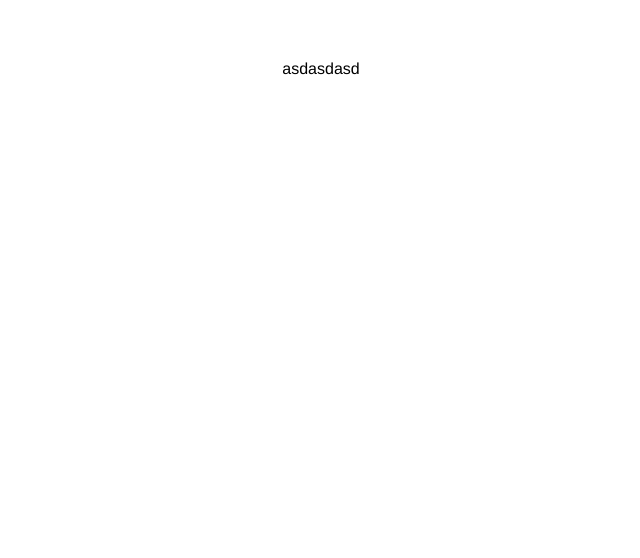
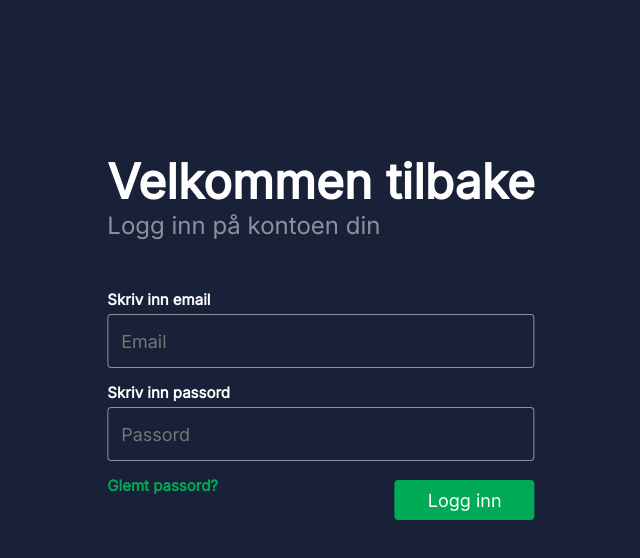
Before and after one commit to odinkvarving/Fullstack-voluntary-group-project, a Vue app in the folder frontend/rom-reservasjon-application/: page / in a window 1280 px wide. Shown: the top 558 px of the page, without its empty margins (319-959 px from the left). Built offline with nearby package versions, Linux system fonts and the light colour scheme.

Commit message:
Added first functionality to Login page and finished with style

```diff
--- a/frontend/rom-reservasjon-application/package.json
+++ b/frontend/rom-reservasjon-application/package.json
@@ -10,6 +10,7 @@
   "dependencies": {
     "core-js": "^3.6.5",
     "vue": "^2.6.11",
+    "vue-router": "^3.5.1",
     "vuex": "^3.6.2"
   },
   "devDependencies": {
--- a/frontend/rom-reservasjon-application/src/App.vue
+++ b/frontend/rom-reservasjon-application/src/App.vue
@@ -1,30 +1,29 @@
 <template>
-  <div id="app">
-    <p style="color: black">asdasdasd</p>
+  <div>
+    <router-view />
   </div>
 </template>
 
 <script>
 
 export default {
-  name: 'App',
+  name: "App",
   components: {
   },
-  data(){
+  /*data(){
     return {
       welcomeText: this.$store.state.welcomeText
     }
-  }
+  }*/
 }
 </script>
 
 <style>
-#app {
-  font-family: Avenir, Helvetica, Arial, sans-serif;
-  -webkit-font-smoothing: antialiased;
-  -moz-osx-font-smoothing: grayscale;
-  text-align: center;
-  color: #2c3e50;
-  margin-top: 60px;
-}
+  @import url("https://fonts.googleapis.com/css2?family=Inter"); /* :wght@300;400&display=swap */
+
+  body {
+    background-color: #192138;
+    font-family: "Inter";
+    color: white;
+  }
 </style>
--- /dev/null
+++ b/frontend/rom-reservasjon-application/src/components/LoginComponents/ErrorPopUp.vue
@@ -0,0 +1,43 @@
+<template>
+    <div class="error-popup">
+        <div class="error-popup-content">
+            <p id="close-btn" @click="closePopUp">X</p>
+            <h3>Et problem oppsto!</h3>
+            <p>Email eller passord er feil</p>
+        </div>
+    </div>
+</template>
+<script>
+    export default {
+        name: "ErrorPopUp",
+
+        methods: {
+            closePopUp() {
+                this.$emit("close-popup");
+            }
+        }
+    }
+</script>
+<style scoped>
+    .error-popup {
+        height: 150px;
+        width: 250px;
+        background-color: #222B45;
+        border: 1px solid #01AB55;
+        border-radius: 4px;
+        padding: 20px;
+    }
+    #close-btn {
+        float: right;
+        cursor: pointer;
+    }
+    #close-btn:hover {
+        color: red;
+    }
+    h3 {
+        margin: 0;
+    }
+    p {
+        margin: 0;
+    }
+</style>
--- a/frontend/rom-reservasjon-application/src/components/LoginComponents/LoginBox.vue
+++ b/frontend/rom-reservasjon-application/src/components/LoginComponents/LoginBox.vue
@@ -0,0 +1,151 @@
+<template>
+    <div>
+        <SuccessPopUp class="popup" v-show="isPopUpVisible"/>
+        <ErrorPopUp class="popup" v-show="isErrorVisible" v-on:close-popup="closePopUp"/>
+        <div id="login-box">
+            <h1>Velkommen tilbake</h1>
+            <p class="sub-title">Logg inn på kontoen din</p>
+            <div class="login-container">
+                <div id="email-container">
+                    <p class="text">Skriv inn email</p>
+                    <input type="text" class="input" id="email" placeholder="Email" v-model="emailInput" v-on:keyup.enter="loginAccount"/>
+                </div>
+                <div id="password-container">
+                    <p class="text">Skriv inn passord</p>
+                    <input type="text" class="input" id="password" placeholder="Passord" v-model="passwordInput" v-on:keyup.enter="loginAccount"/>
+                </div>
+            </div>
+            <p class="text" id="forgotten-password">Glemt passord?</p>
+            <button id="login-btn" @click="loginAccount">Logg inn</button>
+        </div>
+    </div>
+</template>
+<script>
+    import accountService from "../../services/AccountService.js";
+    import SuccessPopUp from "./SuccessPopUp.vue";
+    import ErrorPopUp from "./ErrorPopUp.vue";
+
+    export default {
+        name: "LoginBox",
+        components: {
+            SuccessPopUp,
+            ErrorPopUp
+        },
+        data() {
+            return {
+                isEmailValid: true,
+                isPasswordValid: true,
+                emailInput: "",
+                passwordInput: "",
+                isPopUpVisible: false,
+                isErrorVisible: false
+            }
+        },
+
+        methods: {
+            loginAccount() {
+                document.getElementById("login-box").style.filter = "blur(5px)";
+                this.isEmailValid = true;
+                this.isPopUpVisible = false;
+                this.isErrorVisible = false;
+                if (!this.validateEmail()) {
+                    this.isEmailValid = false;
+                    this.isErrorVisible = true;
+                }
+                if (this.isEmailValid) {
+                    //this.login();
+                    this.isPopUpVisible = true;
+                }
+            },
+
+            validateEmail() {
+                const re = /^(([^<>()[\]\\.,;:\s@"]+(\.[^<>()[\]\\.,;:\s@"]+)*)|(".+"))@((\[[0-9]{1,3}\.[0-9]{1,3}\.[0-9]{1,3}\.[0-9]{1,3}\])|(([a-zA-Z\-0-9]+\.)+[a-zA-Z]{2,}))$/;
+                return re.test(String(this.emailInput).toLowerCase());
+            },
+
+            async login() {
+                let loginResponse = await accountService.login(this.emailValue, this.passwordValue);
+
+                if (loginResponse.jwtToken) {
+                    this.$router.push("/dashboard");
+                } else {
+                    this.isErrorVisible = true;
+                }
+            },
+
+            closePopUp() {
+                this.isErrorVisible = false;
+                document.getElementById("login-box").style.filter = "none";
+            }
+        }
+    }
+</script>
+<style scoped>
+    .popup {
+        position: absolute;
+        background-color: #222B45;
+        z-index: 2;
+        top: 25%;
+        left: 15%;
+    }
+    #login-box {
+        position: relative;
+        z-index: 1;
+    }
+    h1 {
+        font-size: 48px;
+        margin-bottom: 0;
+    }
+    .sub-title {
+        opacity: 50%;
+        font-size: 24px;
+        font-weight: lighter;
+        margin-top: 0;
+    }
+    .login-container {
+        margin-top: 50px;
+    }
+    #password-container {
+        margin-top: 10px;
+    }
+    .text {
+        font-weight: bold;
+        font-size: 15px;
+    }
+    .input {
+        outline: none;
+        width: 96%;
+        height: 50px;
+        background-color: #192138;
+        border: 1px solid rgba(255, 255, 255, 0.5);
+        border-radius: 4px;
+        padding-left: 3%;
+        font-family: "Inter";
+        font-size: 18px;
+        color: white;
+        cursor: text;
+        margin-top: -10px;
+    }
+    .input:focus {
+        outline: none;
+        border: 1px solid #01AB55;
+    }
+    #forgotten-password {
+        color: #01AB55;
+        cursor: pointer;
+        width: 200px;
+    }
+    #login-btn {
+        background-color: #01AB55;
+        color: white;
+        font-family: "Inter";
+        font-size: 18px;
+        height: 40px;
+        width: 140px;
+        border: none;
+        border-radius: 4px;
+        float: right;
+        cursor: pointer;
+        margin-top: -30px;
+    }
+</style>
--- /dev/null
+++ b/frontend/rom-reservasjon-application/src/components/LoginComponents/SuccessPopUp.vue
@@ -0,0 +1,24 @@
+<template>
+    <div class="success-popup">
+        <div class="success-popup-content">
+            <h3>Bruker logges inn</h3>
+            <p>Velkommen tilbake!</p>
+        </div>
+    </div>
+</template>
+<style scoped>
+    .success-popup {
+        height: 150px;
+        width: 250px;
+        background-color: #222B45;
+        border: 1px solid #01AB55;
+        border-radius: 4px;
+        padding: 20px;
+    }
+    h3 {
+        margin: 0;
+    }
+    p {
+        margin: 0;
+    }
+</style>
--- a/frontend/rom-reservasjon-application/src/main.js
+++ b/frontend/rom-reservasjon-application/src/main.js
@@ -1,10 +1,19 @@
 import Vue from 'vue'
 import App from './App.vue'
+import VueRouter from 'vue-router'
+import Routes from "./routes/routes.js"
 import store from './store/index'
 
 Vue.config.productionTip = false
+Vue.use(VueRouter);
+
+const router = new VueRouter({
+  routes: Routes,
+  mode: 'history'
+})
 
 new Vue({
   render: h => h(App),
   store: store,
+  router: router,
 }).$mount('#app')
--- /dev/null
+++ b/frontend/rom-reservasjon-application/src/routes/Login.vue
@@ -0,0 +1,23 @@
+<template>
+    <div class="login">
+        <LoginBox/>
+    </div>
+</template>
+<script>
+    import LoginBox from "../components/LoginComponents/LoginBox.vue";
+
+    export default {
+        name: "Login",
+        components: {
+            LoginBox,
+        }
+    }
+</script>
+<style>
+    .login {
+        position: fixed;
+        top: 40%;
+        left: 50%;
+        transform: translate(-50%, -50%);
+    }
+</style>
--- a/frontend/rom-reservasjon-application/src/routes/routes.js
+++ b/frontend/rom-reservasjon-application/src/routes/routes.js
@@ -0,0 +1,10 @@
+import Login from "./Login.vue";
+
+const routes = [
+    {
+        path: "/",
+        name: "Login",
+        component: Login,
+    }
+];
+export default routes;
```
Also changed, not shown: 1 other file (tests, documents, lock files or other folders).
